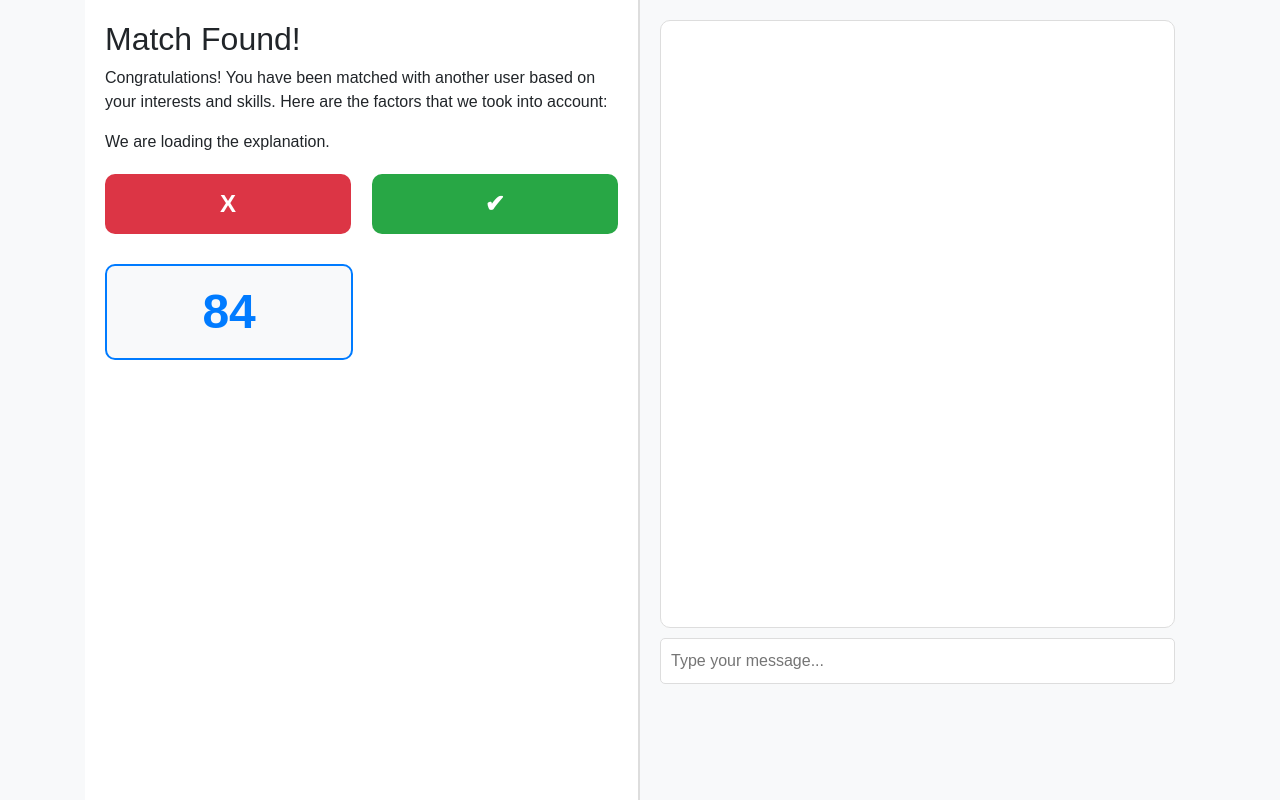
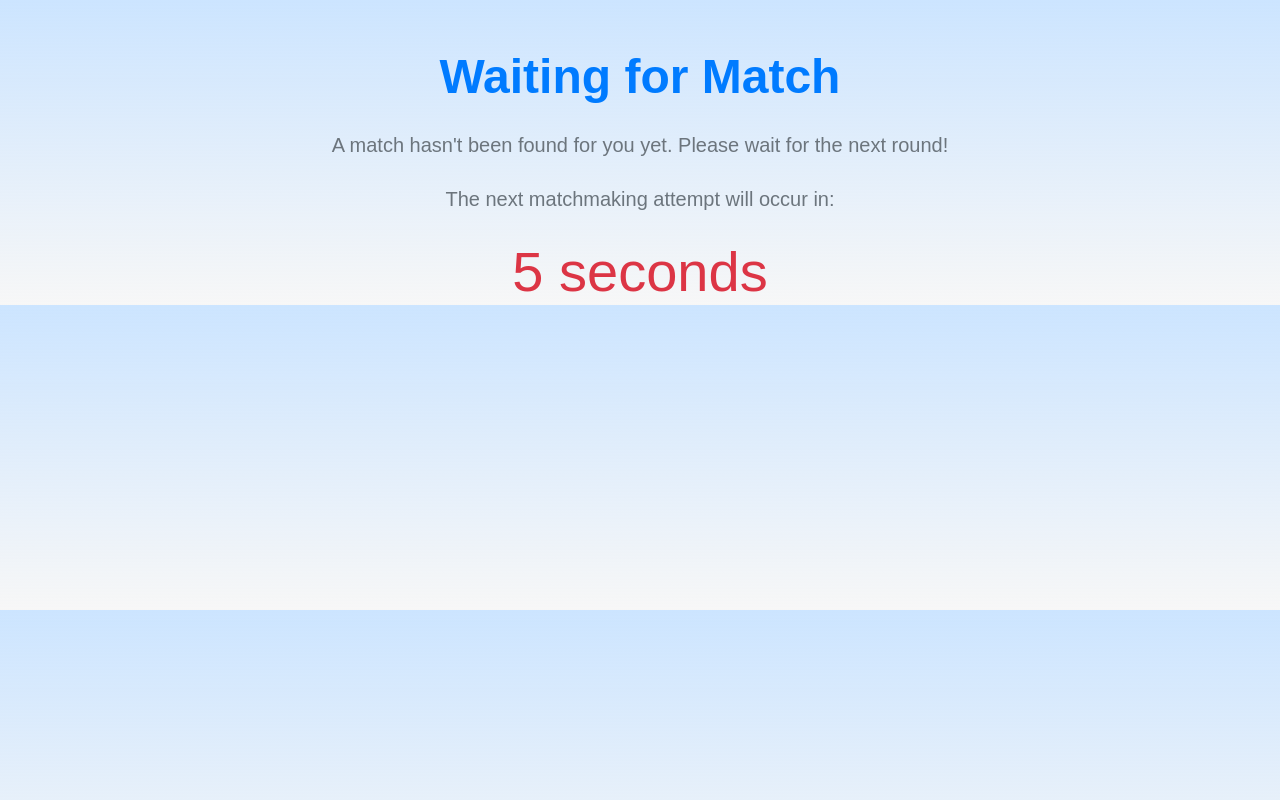
Before and after one commit to Barrenee/Datathon24, a Flask app: page /matchmaking_done in a window 1280 px wide. Run offline with Flask 3, Linux system fonts and the light colour scheme; some libraries are stand-ins or nearby versions; some web fonts are replaced.

Commit message:
unnecessary parts

```diff
--- a/server/app.py
+++ b/server/app.py
@@ -20,6 +20,9 @@
 # Initialize SocketIO
 socketio = SocketIO(app)
 acceptances = 0
+people_first_round = []
+selected_first_round = []
+people_second_round = []
 
 # Middleware to track user activity
 @app.before_request
@@ -55,7 +58,7 @@
     with lock:
         connected_users.add(g.user_id)
         if g.user_id not in user_status:
-            user_status[g.user_id] = 'interaction'  # Default status when joining
+            user_status[g.user_id] = 'waiting'  # Default status when joining
     return render_template('matchmaking.html')
 
 @app.route('/matchmaking_done')
@@ -63,7 +66,7 @@
     """Serve the page corresponding to the user's status."""
     with lock:
         # Default to 'waiting' if user is not yet processed
-        status = user_status.get(g.user_id, 'interaction')
+        status = user_status.get(g.user_id, 'waiting')
     return render_template(f"{status}.html")
 
 
@@ -102,11 +105,16 @@
     global acceptances
     acceptances += 1
     print(f"User accepted the match. Acceptances: {acceptances}")
-    if acceptances == 1:
+    if acceptances == 2:
         emit('redirect_to_congratulations', {'message': 'Both users accepted the match'}, broadcast=True)
 
 
-
+@app.route('/clear_acceptances', methods=['POST'])
+def clear_acceptances():
+    global acceptances, connected_users
+    acceptances = 0
+    connected_users = set()
+    return '', 200  # Simply return 200 with an empty response
 
 # ROUTES
 @app.route('/inscription')
@@ -159,12 +167,12 @@
     else:
         return jsonify({'error': 'Invalid Content-Type. Expected application/json.'}), 415
 
-def trigger_matchmaking():
-    """Perform matchmaking when conditions are met."""
+"""def trigger_matchmaking():
+    Perform matchmaking when conditions are met.
     print("Matchmaking triggered!")
     with lock:
         for user_id in connected_users:
-            user_status[user_id] = 'interaction'
+            user_status[user_id] = 'waiting'"""
 
 
 @app.route('/submit_feedback', methods=['POST'])
@@ -242,8 +250,8 @@
 
 
 # Background thread to monitor matchmaking
-def matchmaking_monitor():
-    """This function will run continuously in the background, checking for matchmaking conditions."""
+"""def matchmaking_monitor():
+    This function will run continuously in the background, checking for matchmaking conditions.
     while True:
         try:
             trigger_matchmaking()  # Trigger matchmaking every 5 seconds
@@ -251,11 +259,11 @@
             break
         except Exception as e:
             print(f"Error during matchmaking: {e}")
-        time.sleep(5)  # Check every 5 seconds
+        time.sleep(5)  # Check every 5 seconds"""
 
 # Start matchmaking monitor thread in the background
-matchmaking_thread = threading.Thread(target=matchmaking_monitor, daemon=True)
-matchmaking_thread.start()
+#matchmaking_thread = threading.Thread(target=matchmaking_monitor, daemon=True)
+#matchmaking_thread.start()
 
 # Start the Flask app
 socketio.run(app, host='0.0.0.0', port=5000, debug=True)
--- a/server/scripts/matchmaking.js
+++ b/server/scripts/matchmaking.js
@@ -22,7 +22,7 @@
                 }
 
                 // Redirect to matchmaking_done if users connected >= 1
-                if (data.connected_users >= 1) {
+                if (data.connected_users >= 2) {
                     window.location.href = '/matchmaking_done';
                 }
             })
--- a/server/templates/waiting.html
+++ b/server/templates/waiting.html
@@ -91,7 +91,7 @@
 
     <script>
         // Countdown timer
-        let countdownTime = 90; // in seconds
+        let countdownTime = 10; // in seconds
 
         function updateCountdown() {
             const countdownElement = document.getElementById('countdown');
@@ -101,6 +101,11 @@
             } else {
                 countdownElement.textContent = "Please wait... next round is starting.";
                 // Redirect to the matchmaking page after the countdown reaches zero
+                fetch('/clear_acceptances', {
+            method: 'POST'
+        }).catch(error => {
+            console.error('Error during the fetch request:', error);
+        });
                 window.location.href = '/matchmaking_html'; // Change the URL to your matchmaking page
             }
         }
```
Also changed, not shown: server/static/feature_importance.png.
